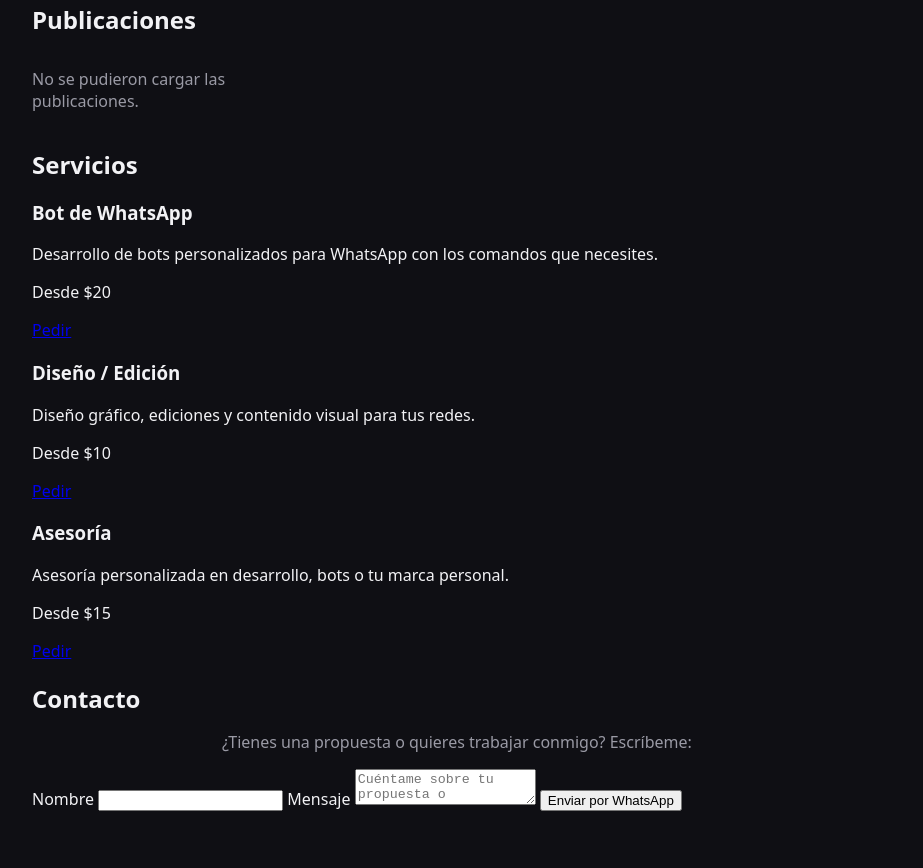
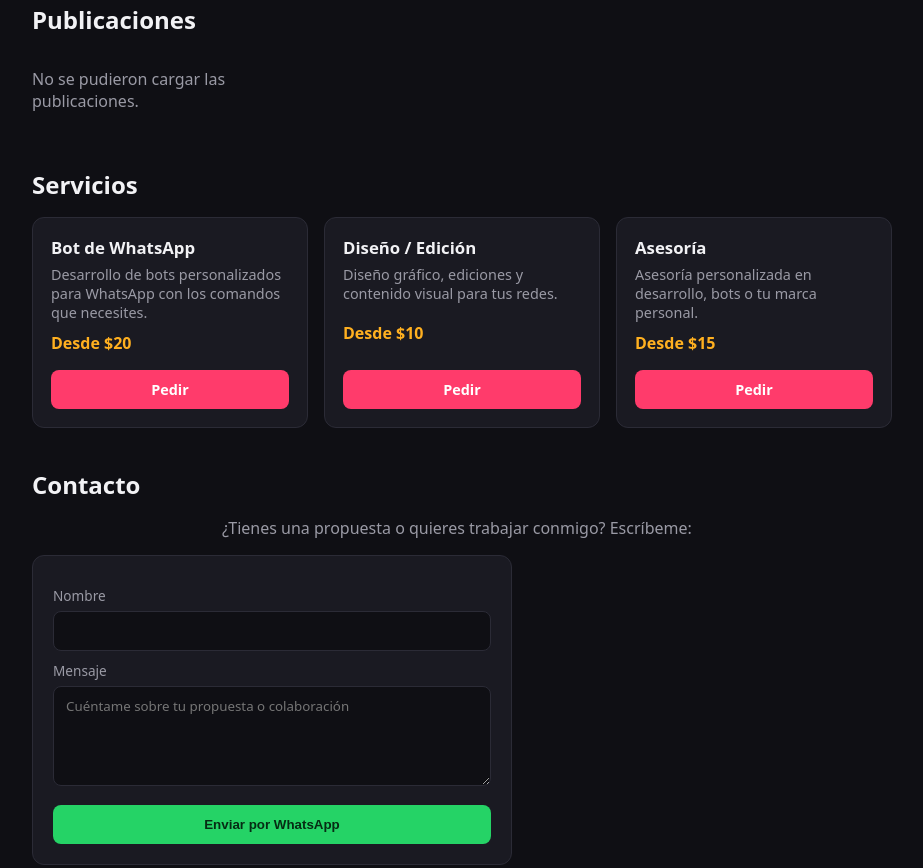
Before and after one commit to amilcargit1/amilcargit-, a website: page public/index.html in a window 1280 px wide. Shown: the part 410-1278 px from the top of the page, without its empty margins (178-1101 px from the left). Drawn offline with Linux system fonts and the light colour scheme; no server answers.

Commit message:
Actualizar style.css

```diff
--- a/public/style.css
+++ b/public/style.css
@@ -120,12 +120,109 @@ main h2 {
 
 .empty { color: var(--muted); }
 
+main section + section { margin-top: 40px; }
+
+.services-grid {
+  display: grid;
+  grid-template-columns: repeat(auto-fill, minmax(220px, 1fr));
+  gap: 16px;
+}
+
+.service-card {
+  background: var(--card);
+  border: 1px solid #2b2b36;
+  border-radius: 12px;
+  padding: 18px;
+  display: flex;
+  flex-direction: column;
+}
+
+.service-card h3 {
+  margin: 0 0 6px;
+  font-size: 1.05rem;
+}
+
+.service-card p {
+  color: var(--muted);
+  font-size: 0.9rem;
+  margin: 0 0 10px;
+  flex-grow: 1;
+}
+
+.service-card .price {
+  color: var(--accent-2);
+  font-weight: 700;
+  font-size: 1rem;
+}
+
+.order-btn {
+  display: inline-block;
+  text-align: center;
+  margin-top: 6px;
+  padding: 10px;
+  border-radius: 8px;
+  background: var(--accent);
+  color: #fff;
+  text-decoration: none;
+  font-weight: 600;
+  font-size: 0.9rem;
+}
+
+.order-btn:hover { opacity: 0.9; }
+
+.contact-form {
+  background: var(--card);
+  border: 1px solid #2b2b36;
+  border-radius: 12px;
+  padding: 20px;
+  max-width: 480px;
+}
+
+.contact-form label {
+  display: block;
+  margin: 10px 0 6px;
+  font-size: 0.85rem;
+  color: var(--muted);
+}
+
+.contact-form input,
+.contact-form textarea {
+  width: 100%;
+  padding: 10px 12px;
+  border-radius: 8px;
+  border: 1px solid #2b2b36;
+  background: #0f0f14;
+  color: var(--text);
+  font-family: inherit;
+}
+
+.contact-form textarea { min-height: 100px; resize: vertical; }
+
+.contact-form button {
+  margin-top: 14px;
+  width: 100%;
+  padding: 12px;
+  border: none;
+  border-radius: 8px;
+  background: #25D366;
+  color: #062c14;
+  font-weight: 700;
+  cursor: pointer;
+}
+
+.contact-form button:hover { opacity: 0.9; }
+
 footer {
   text-align: center;
   padding: 20px;
   color: var(--muted);
   font-size: 0.8rem;
   border-top: 1px solid #22222c;
+}
+
+.visit-counter {
+  margin-top: 6px;
+  font-size: 0.8rem;
 }
 
 /* --- Panel admin --- */
```
